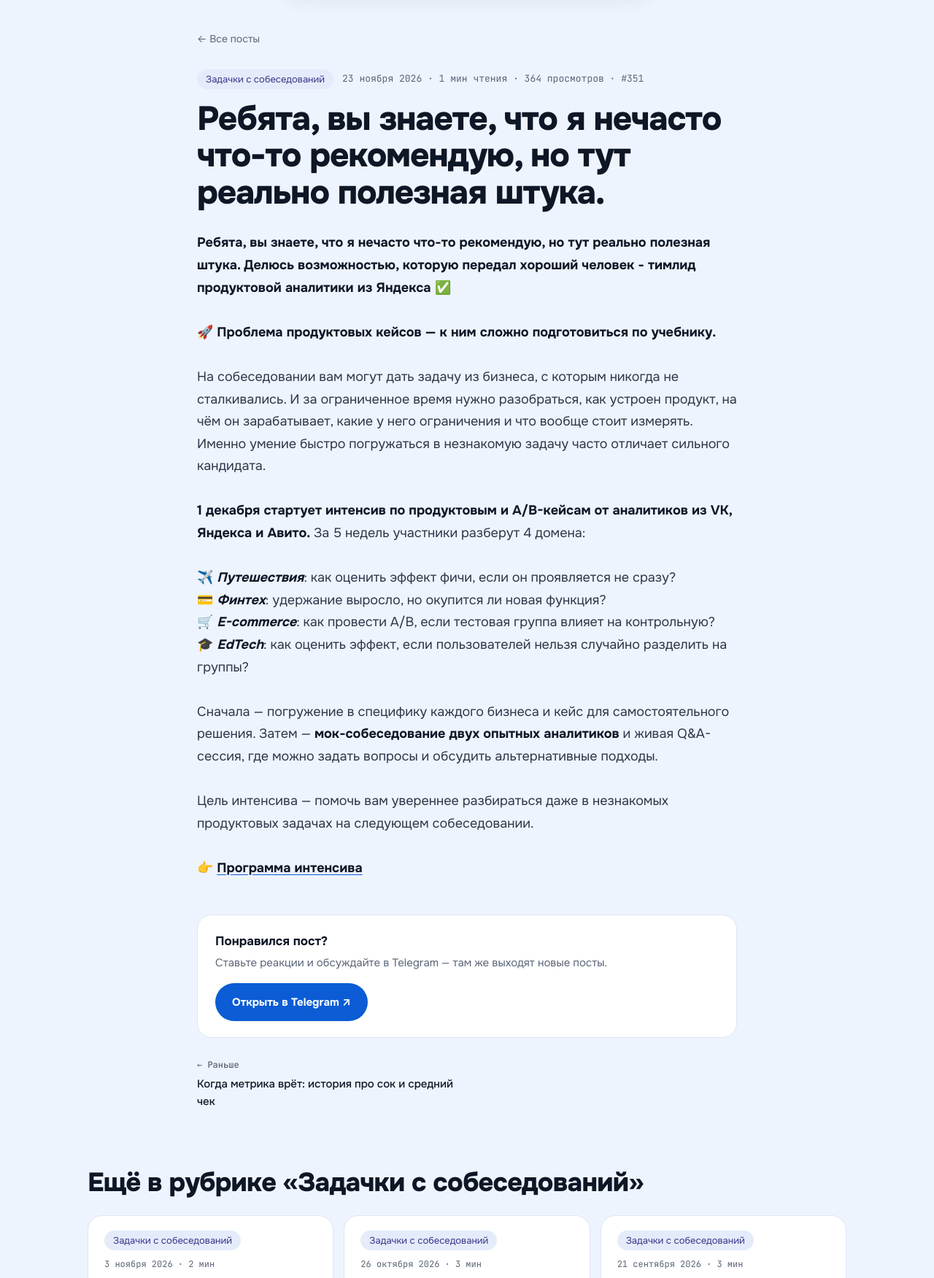
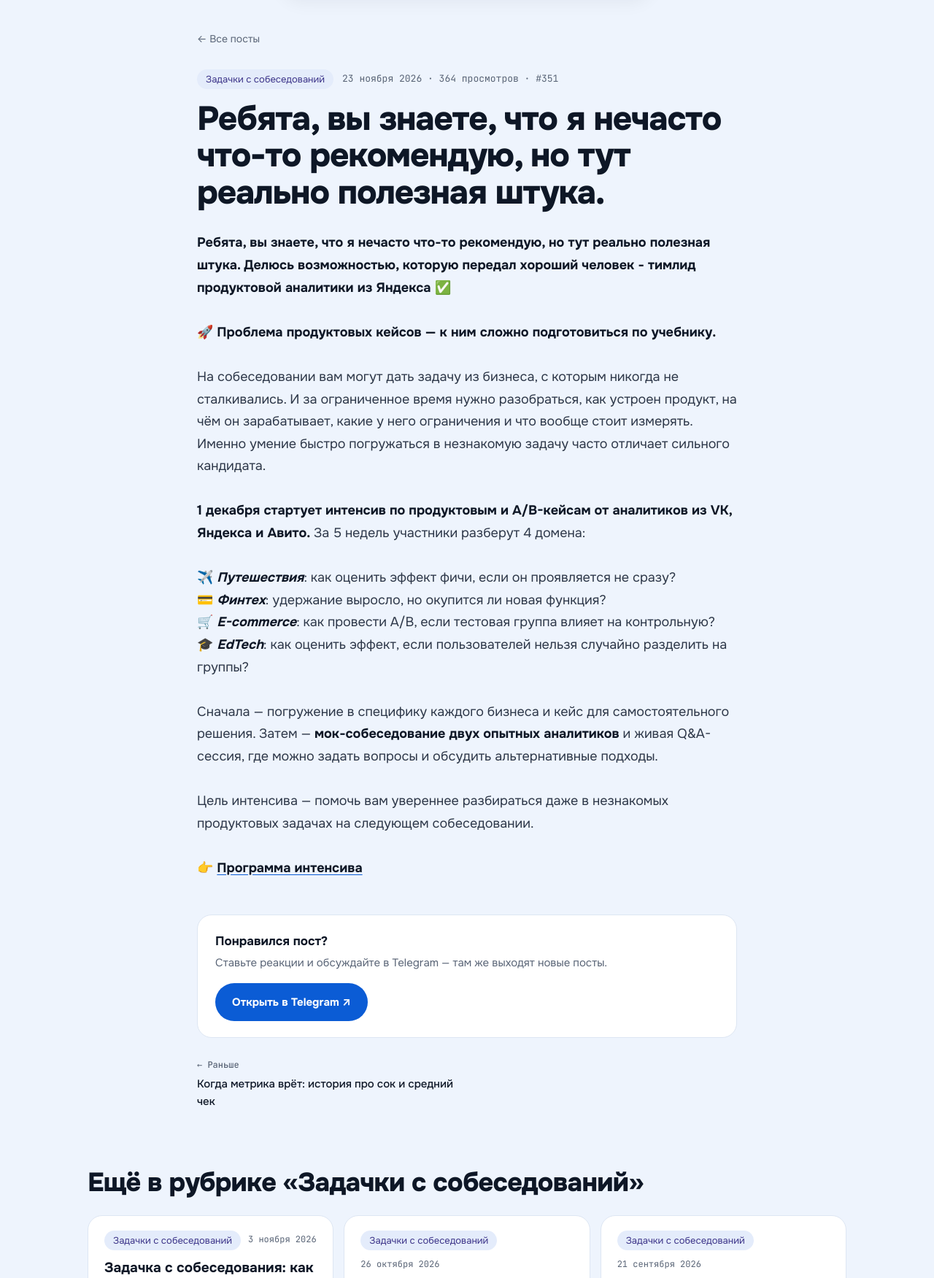
Before and after one commit to vshuvaeva/vshuvaeva.github.io, an Astro site: page /posts/351 in a window 1280 px wide. Shown: the part 87-1838 px from the top of the page at 73% size. Built offline with nearby package versions, Linux system fonts and the light colour scheme; Astro itself is replaced by a stand-in of ours.

Commit message:
Убрано время чтения с карточек и страницы поста
Co-Authored-By: Claude Opus 5.5 <noreply@anthropic.com>

```diff
--- a/src/components/PostCard.astro
+++ b/src/components/PostCard.astro
@@ -10,7 +10,7 @@ const cover = post.images[0] || post.videos[0]?.thumb;
   <div class="body">
     <div class="meta">
       <a class="chip" data-rubric={post.rubric.slug} href={url(`/rubrics/${post.rubric.slug}/`)}>{post.rubric.name}</a>
-      <span class="mono small">{formatDate(post.date)} · {post.readMinutes} мин</span>
+      <span class="mono small">{formatDate(post.date)}</span>
     </div>
     <h3>{post.title}</h3>
     {post.excerpt && <p class="excerpt">{post.excerpt}</p>}
--- a/src/pages/posts/[id].astro
+++ b/src/pages/posts/[id].astro
@@ -19,7 +19,7 @@ const related = posts.filter((p) => p.rubric.slug === post.rubric.slug && p.id !
     <a class="back" href={url('/posts/')}>← Все посты</a>
     <div class="meta">
       <a class="chip" data-rubric={post.rubric.slug} href={url(`/rubrics/${post.rubric.slug}/`)}>{post.rubric.name}</a>
-      <span class="mono">{formatDate(post.date)} · {post.readMinutes} мин чтения{post.views && ` · ${post.views} просмотров`} · #{post.id}</span>
+      <span class="mono">{formatDate(post.date)}{post.views && ` · ${post.views} просмотров`} · #{post.id}</span>
     </div>
     <h1>{post.title}</h1>
 
```
